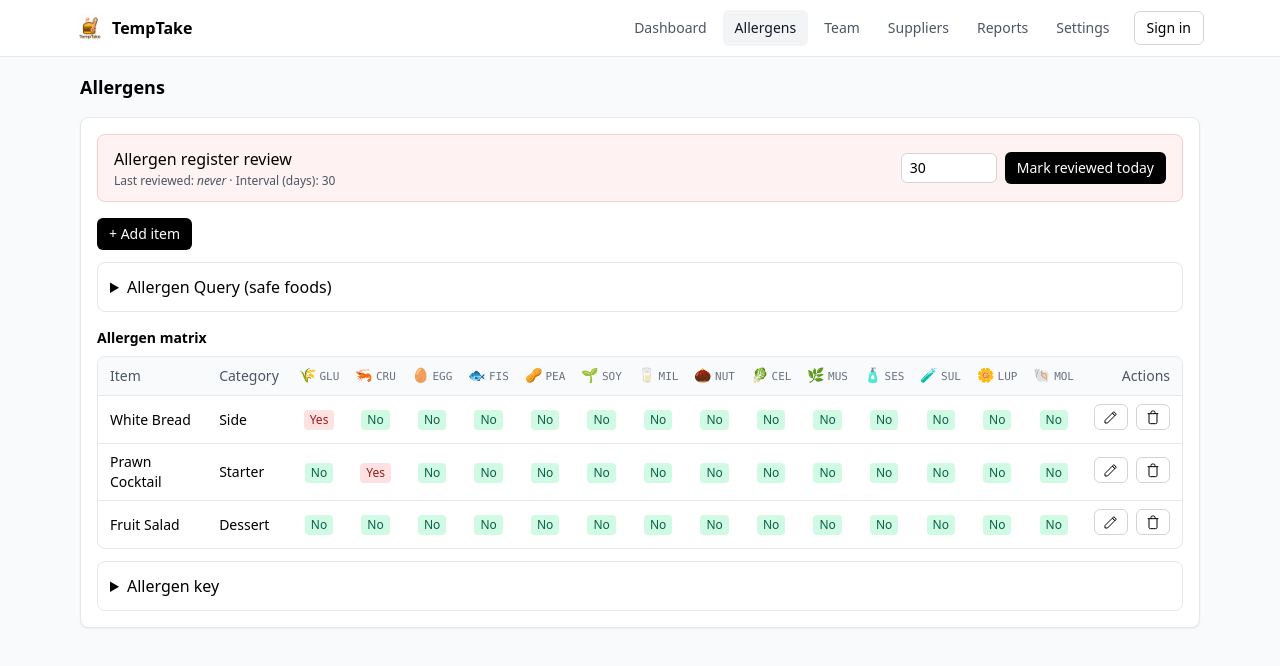
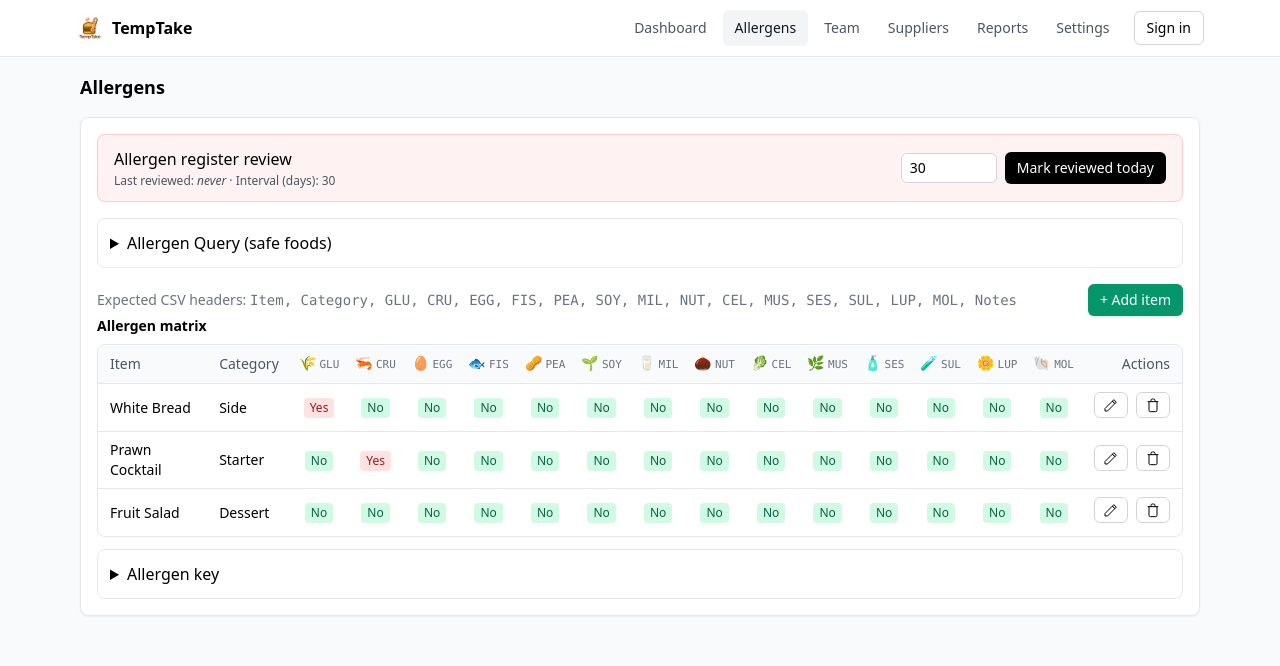
Before and after one commit to warrenspringgay-dotcom/temptake, a Next.js app: page /allergens in a window 1280 px wide. Shown: the top 666 px of the page. Built offline with nearby package versions, Linux system fonts and the light colour scheme.

Commit message:
Update AllergenManager.tsx

```diff
--- a/src/components/AllergenManager.tsx
+++ b/src/components/AllergenManager.tsx
@@ -179,11 +179,8 @@ export default function AllergenManager() {
       </div>
 
       {/* Top actions: Add item alone */}
-      <div className="mb-3">
-        <button className="rounded-md bg-black px-3 py-1.5 text-sm font-medium text-white hover:bg-gray-800" onClick={openAdd}>
-          + Add item
-        </button>
-      </div>
+
+
 
       {/* QUERY (fold-down) – SAFE FOODS */}
       <details className="mb-4 rounded-lg border border-gray-200 bg-white p-3">
@@ -269,7 +266,21 @@ export default function AllergenManager() {
           </div>
         )}
       </details>
+{/* Actions between query and matrix */}
+<div className="mt-4 flex items-center justify-between gap-3">
+  <div className="text-xs sm:text-sm text-gray-500">
+    Expected CSV headers: <span className="font-mono">Item, Category, GLU, CRU, EGG, FIS, PEA, SOY, MIL, NUT, CEL, MUS, SES, SUL, LUP, MOL, Notes</span>
+  </div>
 
+  <button
+    type="button"
+    onClick={() => setModal({ open: true, mode: "add" })}
+    className="inline-flex items-center rounded-md bg-emerald-600 px-3 py-1.5 text-sm font-medium text-white shadow hover:bg-emerald-700 focus:outline-none focus:ring-2 focus:ring-emerald-500"
+    aria-label="Add allergen item"
+  >
+    + Add item
+  </button>
+</div>
       {/* FULL MATRIX (always shown at bottom, unfiltered) */}
       <div className="mb-2 text-sm font-semibold">Allergen matrix</div>
       <div className="overflow-x-auto rounded-lg border border-gray-200 bg-white">
```
